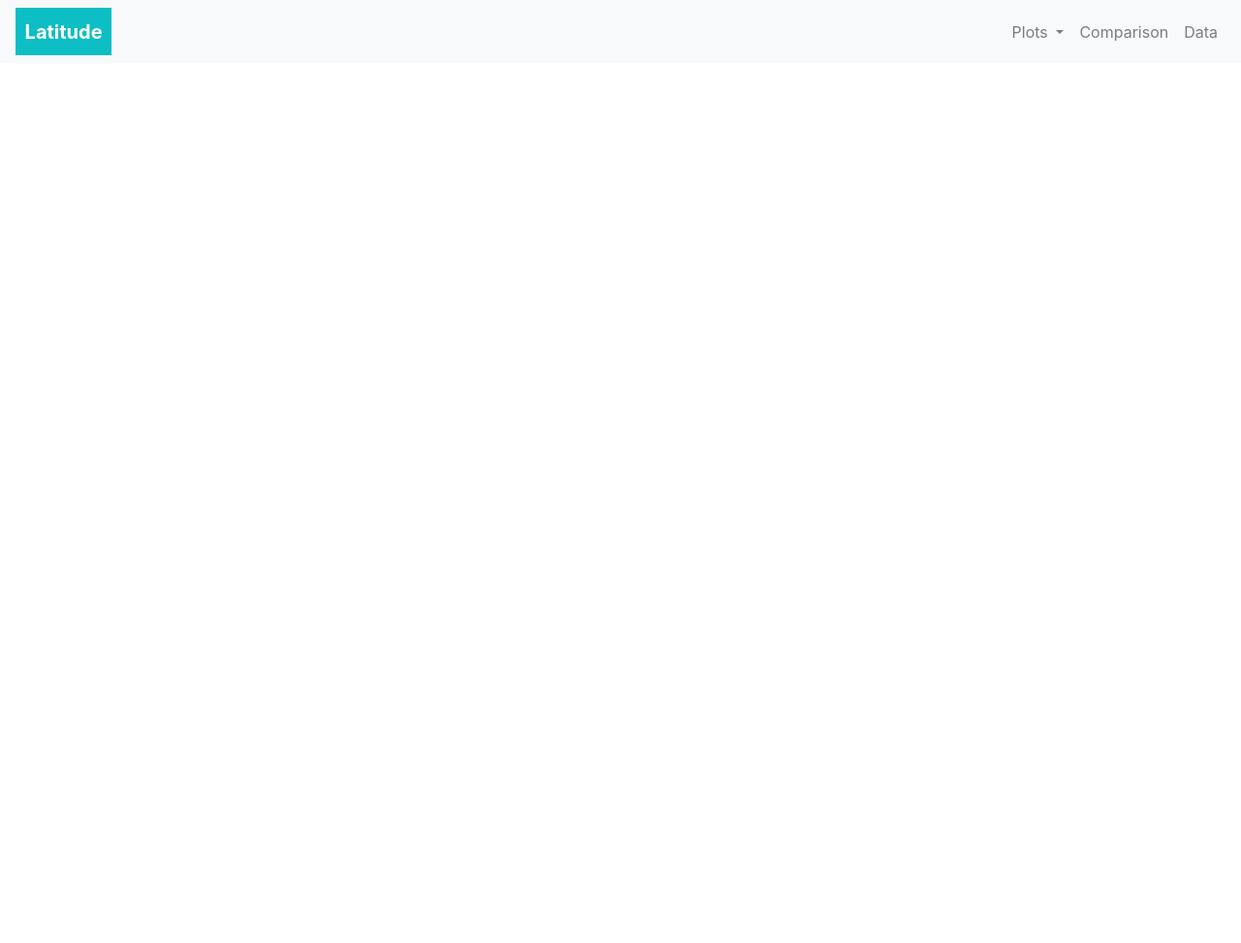
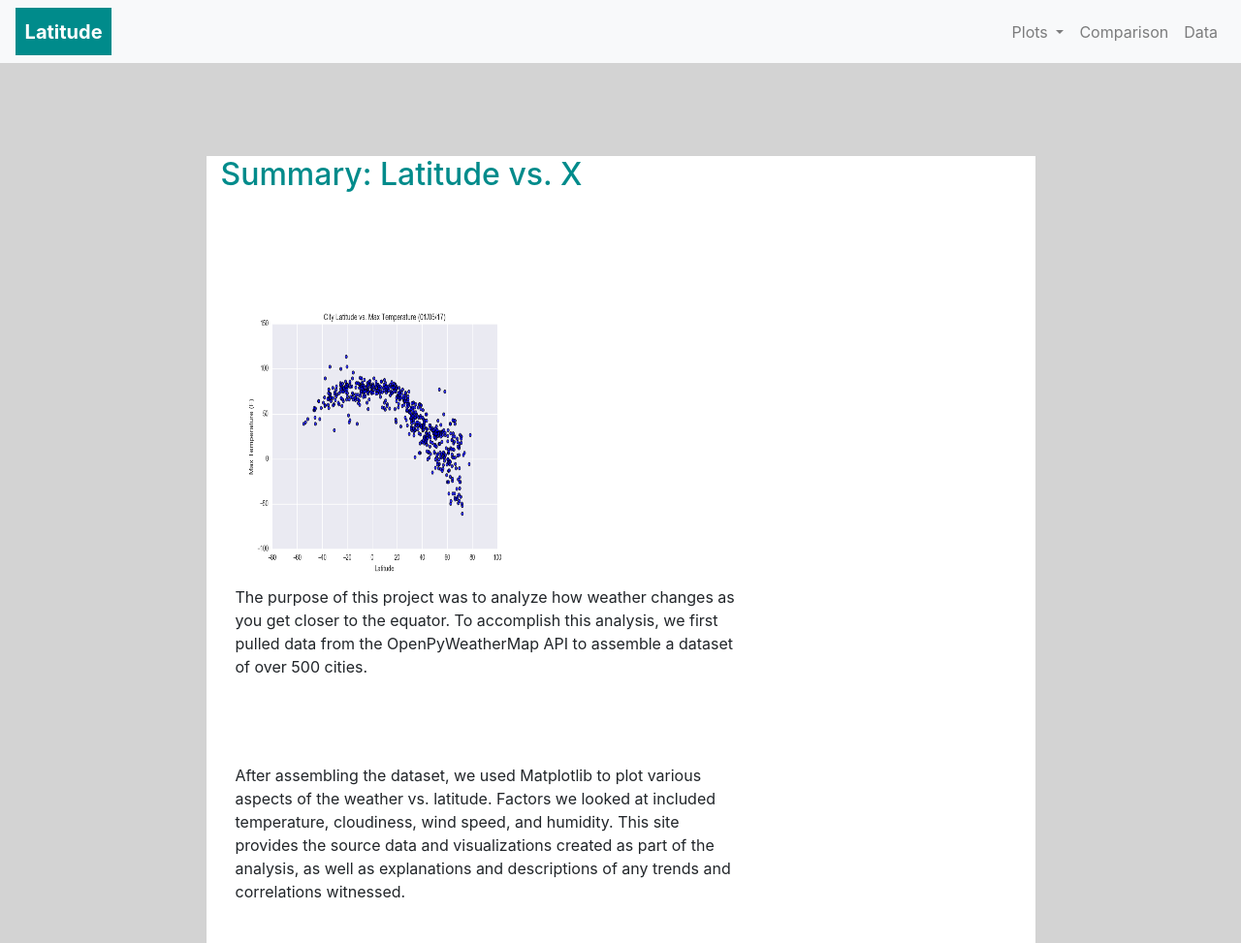
Before and after one commit to asligh/Web-Design-Challenge, a plain HTML site: page index.html in a window 1280 px wide. Shown: the whole page at 97% size. Before the commit the page ends 800 px from the top, so only its background shows below. Drawn offline with nearby package versions, Linux system fonts and the light colour scheme.

Commit message:
Working copy

```diff
--- a/index.html
+++ b/index.html
@@ -13,7 +13,7 @@
 </head>
 
 <nav class="navbar navbar-expand-lg navbar-light bg-light">
-    <b><a class="navbar-brand" href="#" style="background-color: rgb(13, 190, 196); padding: 10%; color:white;">Latitude</a></b>
+    <b><a class="navbar-brand" href="#" style="background-color: darkcyan; padding: 10%; color:white;">Latitude</a></b>
 
     <div class="collapse navbar-collapse justify-content-end" id="navbarNavDropdown">
       <ul class="nav navbar-nav">
@@ -40,7 +40,63 @@
     </div>
   </nav>
 
-    <!-- Optional JavaScript -->
+
+<body style="background-color: lightgray;">
+    <div class="container-fluid">
+
+        <br/>
+        <br/>
+        <br/>
+        <br/>
+
+        <div class="container">
+
+            <div class="row justify-content-md-center">
+
+                <div class="col col-lg-9" style="background-color: white;">
+
+                    <h2 class="mt-0" style="color: darkcyan;">Summary: Latitude vs. X</h2>
+
+                    <br/>
+                    <br/>
+                    <br/>
+                    <br/>
+
+                        <div class="col col-lg-8 col-sm-12">
+
+                            <img src="Resources\assets\images\Fig1.png" alt="Generic placeholder image" style="width:300px;height:300px;">
+
+                            <p>
+                                The purpose of this project was to analyze how weather changes as you get closer to the equator.
+                                To accomplish this analysis, we first pulled data from the OpenPyWeatherMap API to assemble a dataset of over 500 cities.
+                            </p>
+
+                            <br/>
+                            <br/>
+                            <br/>
+
+                            <p>
+                                After assembling the dataset, we used Matplotlib to plot various aspects of the weather vs. latitude. Factors we looked at
+                                included temperature, cloudiness, wind speed, and humidity. This site provides the source data and visualizations created as
+                                part of the analysis, as well as explanations and descriptions of any trends and correlations witnessed.
+                            </p>
+
+                        </div>
+
+                        <div class="w-20">
+                            &nbsp;
+                        </div>
+
+                        <div class="col col-lg-2">
+
+                        </div>
+                </div>
+            </div>
+        </div>
+    </div>
+
+
+     <!-- Optional JavaScript -->
     <!-- jQuery first, then Popper.js, then Bootstrap JS -->
     <script src="https://code.jquery.com/jquery-3.2.1.slim.min.js" integrity="sha384-KJ3o2DKtIkvYIK3UENzmM7KCkRr/rE9/Qpg6aAZGJwFDMVNA/GpGFF93hXpG5KkN" crossorigin="anonymous"></script>
     <script src="https://cdnjs.cloudflare.com/ajax/libs/popper.js/1.12.9/umd/popper.min.js" integrity="sha384-ApNbgh9B+Y1QKtv3Rn7W3mgPxhU9K/ScQsAP7hUibX39j7fakFPskvXusvfa0b4Q" crossorigin="anonymous"></script>
```
